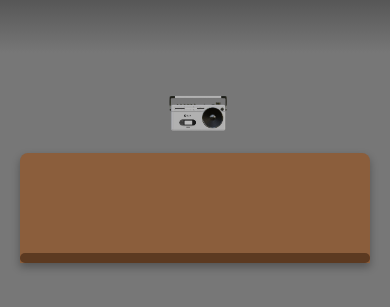
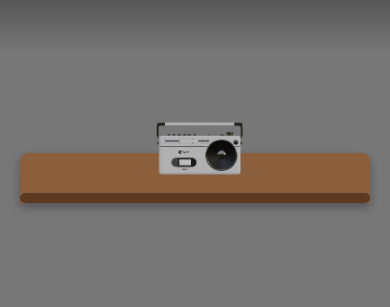
Before and after one commit to CautiousPear/Tech-Museum, a plain HTML site: page index.html in a window 390 px wide. Shown: the part 141-448 px from the top of the page. Drawn offline with Linux system fonts and the light colour scheme.

Commit message:
Improved mobile viewing

```diff
--- a/style.css
+++ b/style.css
@@ -69,9 +69,11 @@ footer {
 @media (max-width: 600px) {
   .shelf {
     gap: 10px;
-    padding-bottom: 30px;
+    height: 50px;
+
   }
   .object {
-    width: 100px;
+    width: 150px;
+    bottom: 50px;
   }
 }
```
